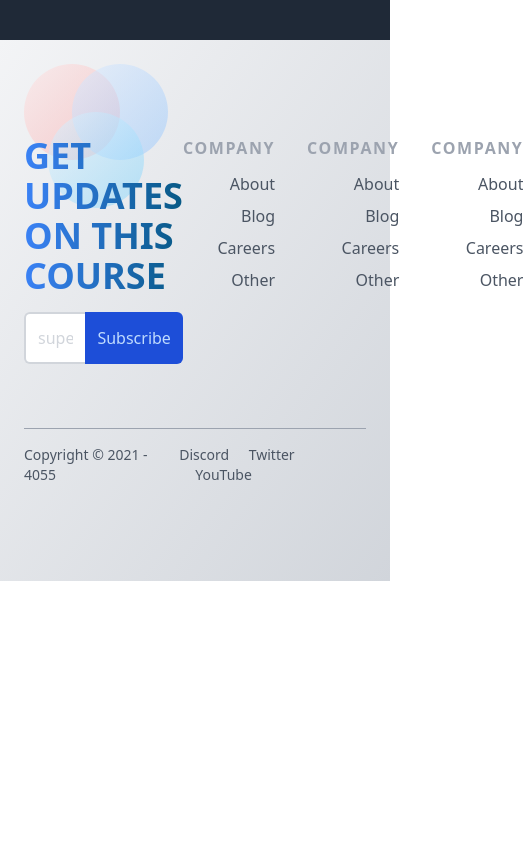
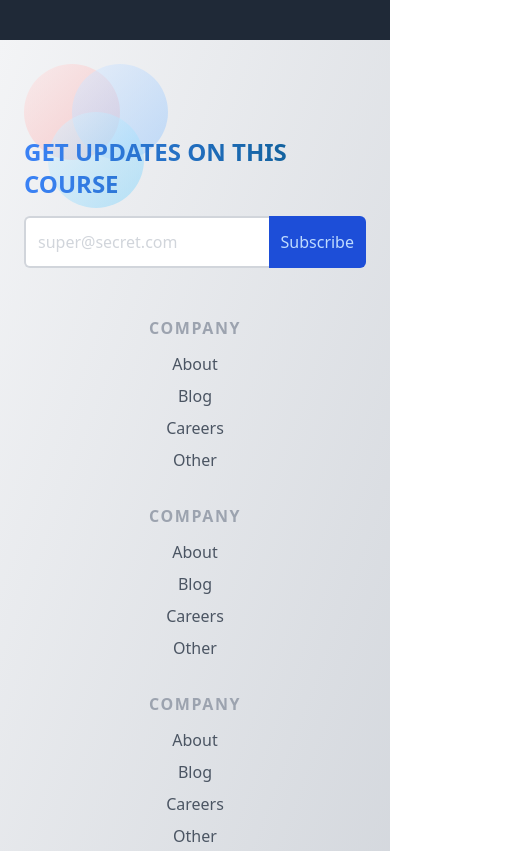
Before and after one commit to mstanczak/beginner-tailwind-site, a website built with Parcel: page src/index.html in a window 390 px wide. Shown: the part 10940-11791 px from the top of the page, 523 px wide, since content can reach past the window. Before the commit the page ends 11521 px from the top, so only its background shows below. Built offline with nearby package versions, Linux system fonts and the light colour scheme.

Commit message:
Footer Responsive

```diff
--- a/src/index.html
+++ b/src/index.html
@@ -694,11 +694,11 @@
 
       <div class="relative container mx-auto px-6 lg:px-0">
         <!-- top footer -->
-        <div class="flex justify-between">
+        <div class="lg:flex justify-between space-y-12 lg:space-y-0">
           <!-- newsletter -->
           <div class="flex flex-col justify-center">
             <h4
-              class="font-bold text-4xl mb-4 text-transparent bg-clip-text bg-gradient-to-r from-blue-500 to-lightBlue-800 uppercase"
+              class="font-bold text-2xl lg:text-4xl mb-4 text-transparent bg-clip-text bg-gradient-to-r from-blue-500 to-lightBlue-800 uppercase"
             >
               Get updates on this course
             </h4>
@@ -715,7 +715,9 @@
             </form>
           </div>
           <!-- links -->
-          <div class="text-right flex space-x-8">
+          <div
+            class="text-center lg:text-right md:flex md:justify-center md:space-x-8 space-y-8 md:space-y-0"
+          >
             <div class="space-y-2">
               <p class="mb-3 font-bold text-gray-400 uppercase tracking-widest">
                 Company
@@ -772,7 +774,7 @@
 
         <!-- bottom footer -->
         <div
-          class="flex justify-between border-t border-gray-400 pt-4 mt-16 text-sm"
+          class="md:flex justify-between border-t border-gray-400 pt-4 mt-16 text-sm text-center md:text-left space-y-4 md:space-y-0"
         >
           <!-- copyright -->
           <div>Copyright &copy 2021 - 4055</div>
```
